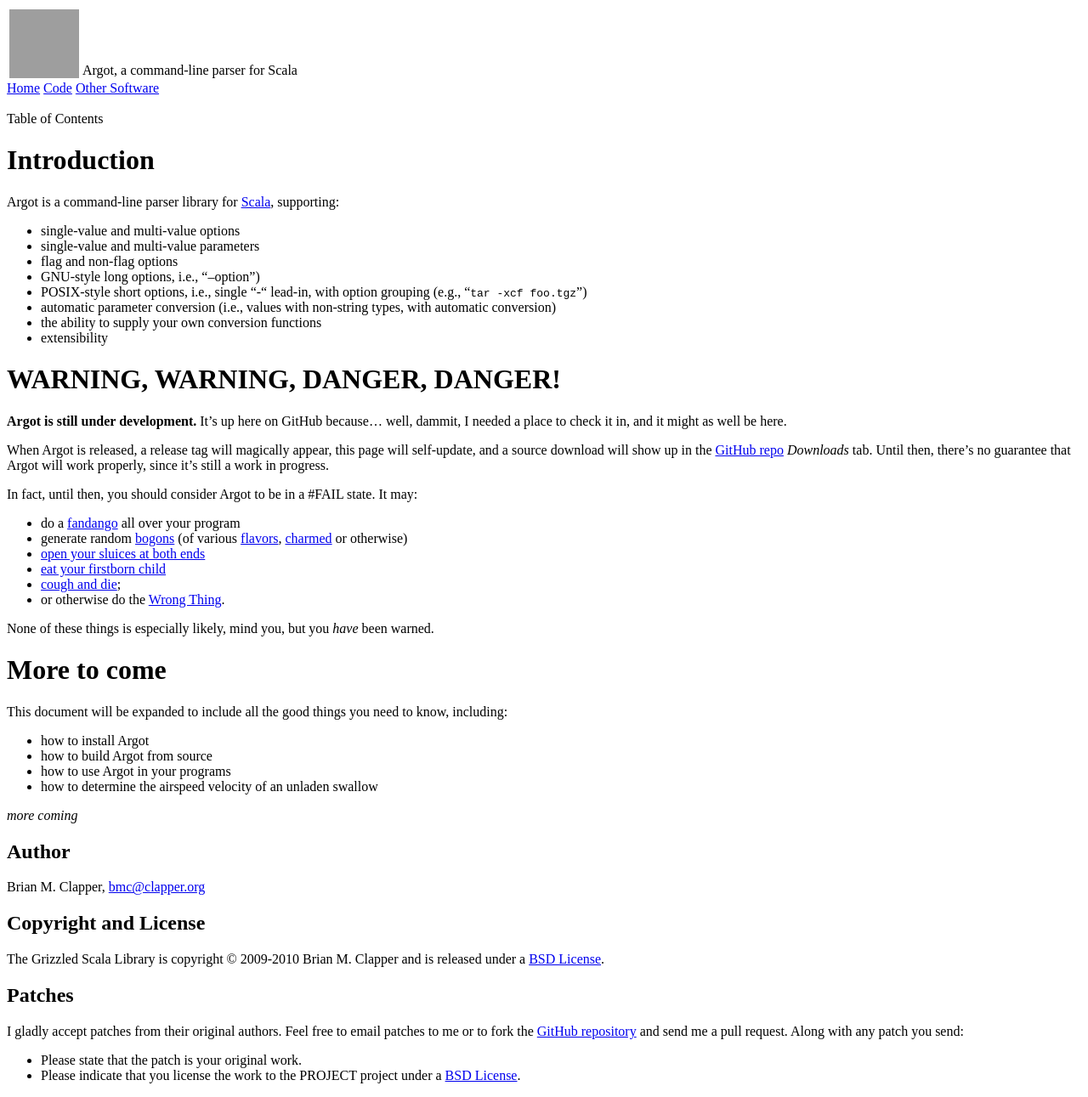
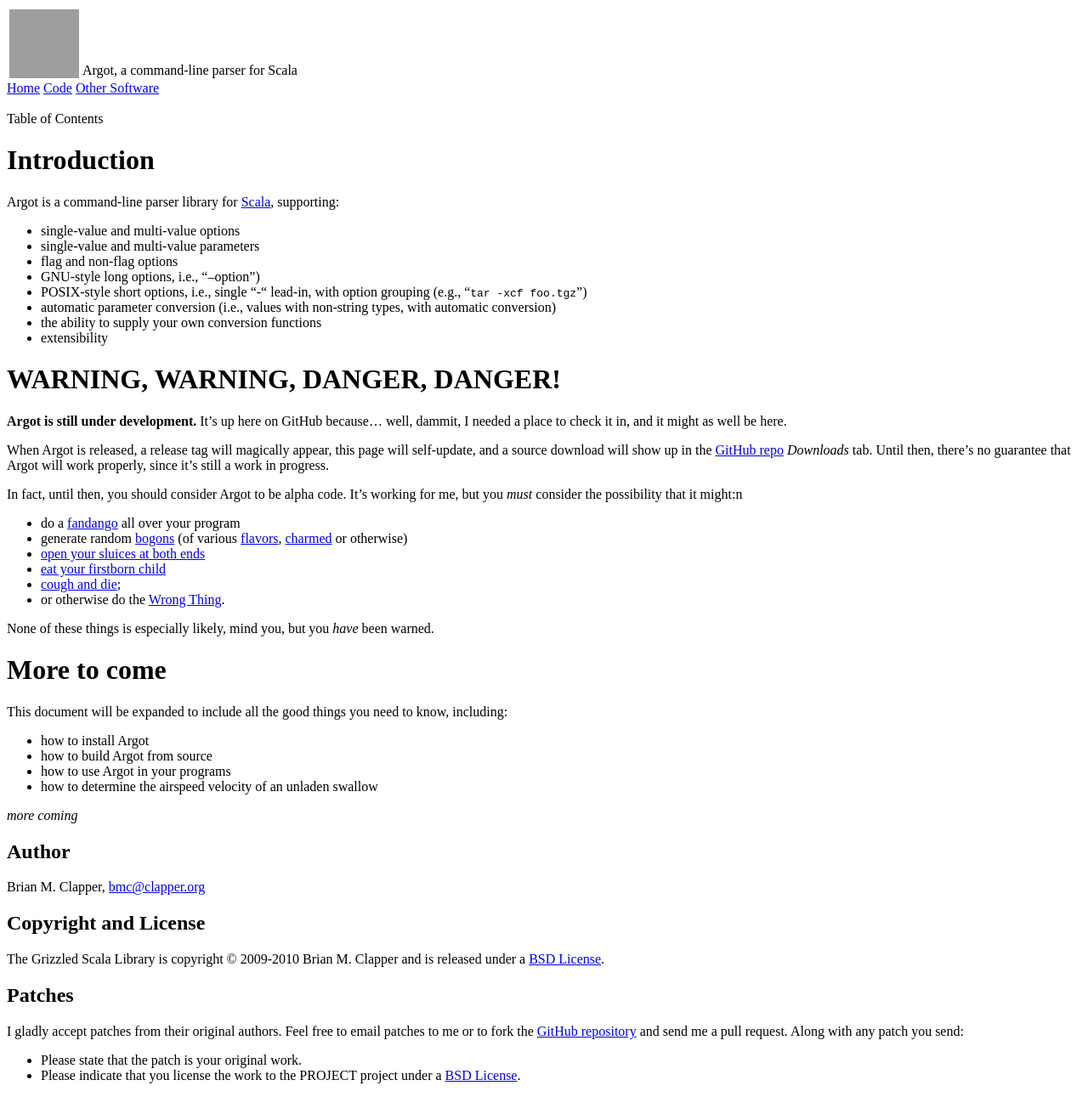
Before and after one commit to bmc/argot, a Jekyll site: the page built from index.md, in a window 1280 px wide. Shown: the whole page at 85% size. Built offline with Jekyll 4.4.1, drawn with Linux system fonts in a browser that asks for light colours.

Commit message:
Wording change

```diff
--- a/index.md
+++ b/index.md
@@ -28,8 +28,8 @@ self-update, and a source download will show up in the [GitHub repo][]
 *Downloads* tab. Until then, there's no guarantee that Argot will work
 properly, since it's still a work in progress.
 
-In fact, until then, you should consider Argot to be in a #FAIL state. It
-may:
+In fact, until then, you should consider Argot to be alpha code. It's working
+for me, but you *must* consider the possibility that it might:n
 
 * do a [fandango][] all over your program
 * generate random [bogons][] (of various [flavors][], [charmed][] or otherwise)
```
